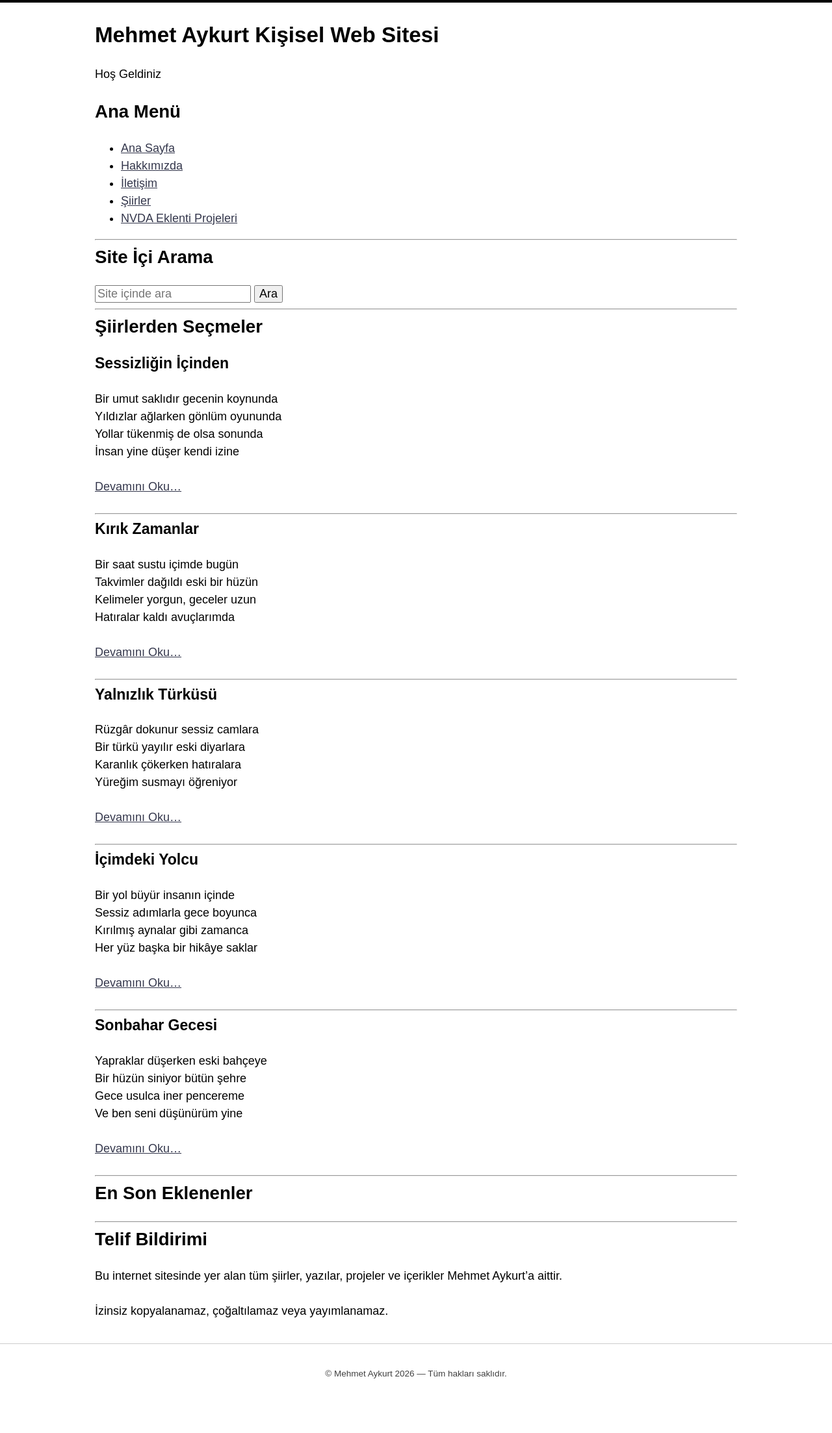
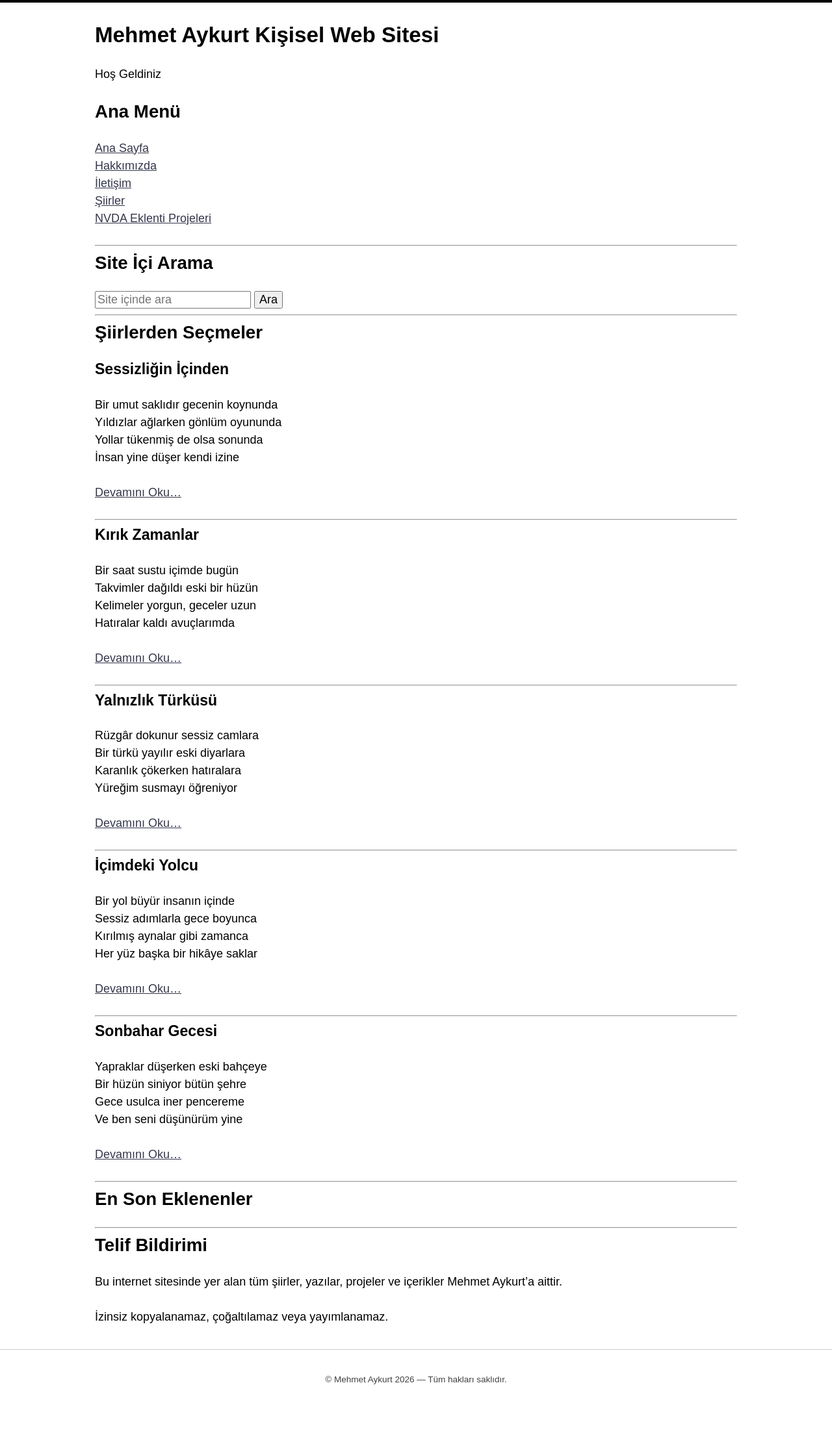
Before and after one commit to MehmetAykurt/mehmetaykurt.github.io, a Jekyll site: the page built from index.md, in a window 1280 px wide. Shown: the whole page at 65% size. Built offline with Jekyll 4.4.1, drawn with Linux system fonts in a browser that asks for light colours; nearby versions of some CDN libraries.

Commit message:
Make homepage menu plain links

```diff
--- a/index.md
+++ b/index.md
@@ -9,11 +9,11 @@ Hoş Geldiniz
 
 ## Ana Menü
 
-- [Ana Sayfa](/)
-- [Hakkımızda](/hakkimizda/)
-- [İletişim](/iletisim/)
-- [Şiirler](/siirler/)
-- [NVDA Eklenti Projeleri](/nvda-eklenti-projeleri/)
+[Ana Sayfa](/)
+[Hakkımızda](/hakkimizda/)
+[İletişim](/iletisim/)
+[Şiirler](/siirler/)
+[NVDA Eklenti Projeleri](/nvda-eklenti-projeleri/)
 
 ---
 
```
